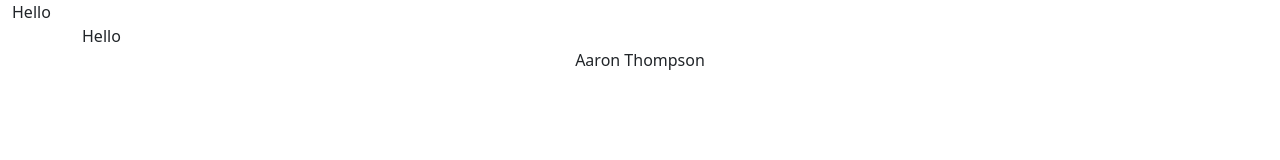
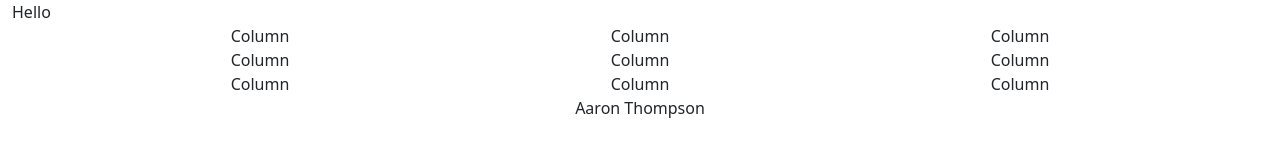
Before and after one commit to Endeyr/TicTacToe-app, a plain HTML site: page index.html in a window 1280 px wide. Drawn offline with nearby package versions, Linux system fonts and the light colour scheme.

Commit message:
basic formatting

```diff
--- a/index.html
+++ b/index.html
@@ -21,7 +21,19 @@
 	</head>
 	<body>
 		<nav class="container-fluid">Hello</nav>
-		<div class="container">Hello</div>
+		<div class="container text-center">
+			<div class="row row-cols-3">
+				<div class="col">Column</div>
+				<div class="col">Column</div>
+				<div class="col">Column</div>
+				<div class="col">Column</div>
+				<div class="col">Column</div>
+				<div class="col">Column</div>
+				<div class="col">Column</div>
+				<div class="col">Column</div>
+				<div class="col">Column</div>
+			</div>
+		</div>
 		<footer class="container-fluid text-center">Aaron Thompson</footer>
 		<script
 			src="https://cdn.jsdelivr.net/npm/bootstrap@5.2.0/dist/js/bootstrap.min.js"
```
Also changed, not shown: 1 other file.
